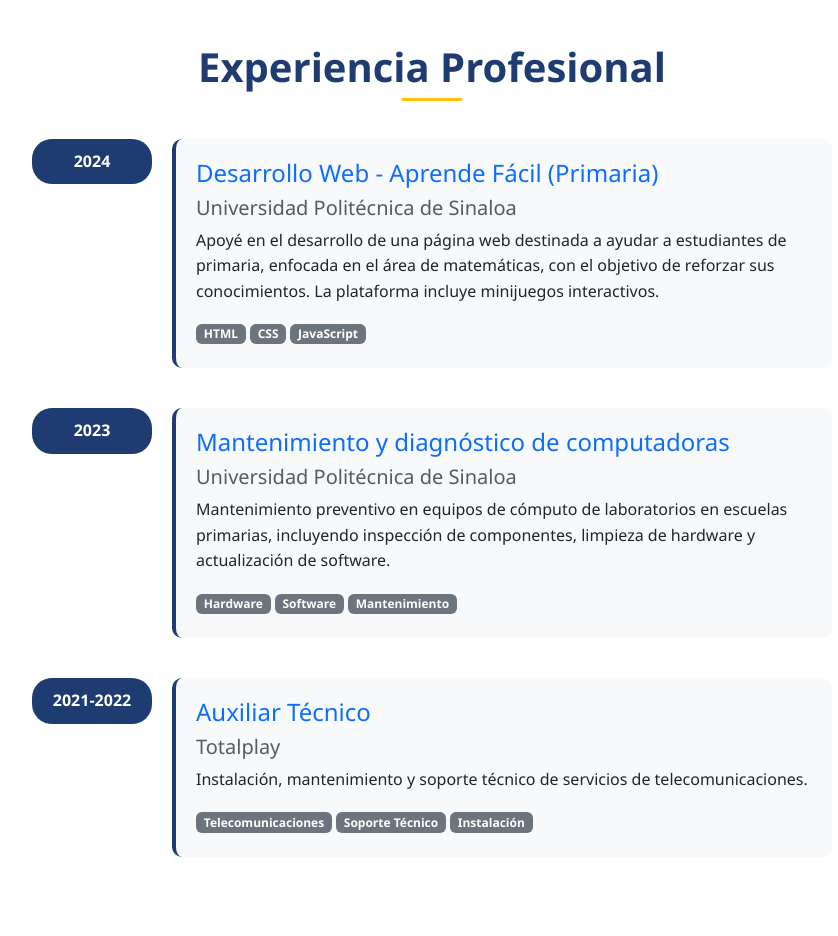
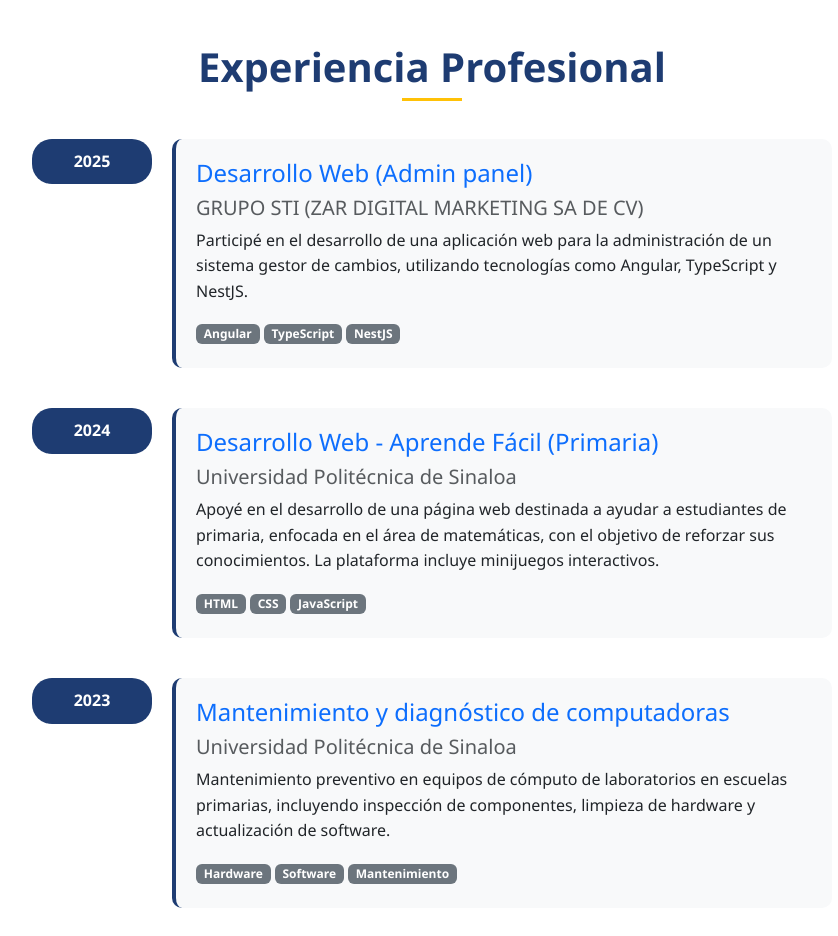
Before and after one commit to jesusgilberto/portafoliojesusgilberto, an Angular app: page / in a window 1280 px wide. Shown: the part 2560-3496 px from the top of the page, without its empty margins (208-1046 px from the left). Built offline with nearby package versions, Linux system fonts and the light colour scheme.

Commit message:
feat: se agrego experiencia

```diff
--- a/src/app/components/experience/experience.ts
+++ b/src/app/components/experience/experience.ts
@@ -10,6 +10,13 @@ import { CommonModule } from '@angular/common';
 })
 export class ExperienceComponent {
   experiences = [
+    {
+      year: '2025',
+      company: 'GRUPO STI (ZAR DIGITAL MARKETING SA DE CV)',
+      position: 'Desarrollo Web (Admin panel)',
+      description: 'Participé en el desarrollo de una aplicación web para la administración de un sistema gestor de cambios, utilizando tecnologías como Angular, TypeScript y NestJS.',
+      technologies: ['Angular', 'TypeScript', 'NestJS']
+    },
     {
       year: '2024',
       company: 'Universidad Politécnica de Sinaloa',
```
